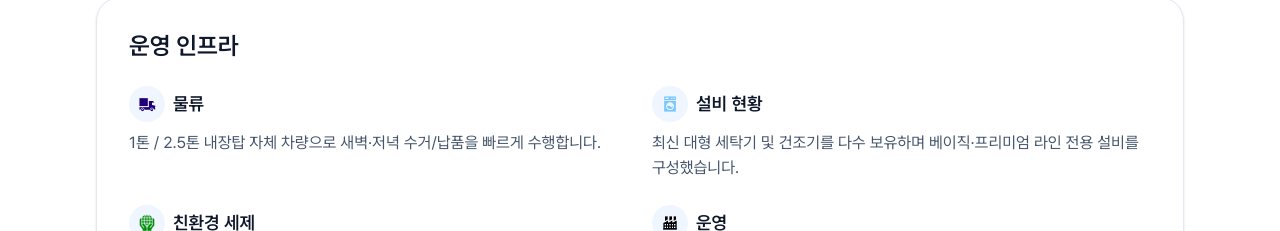
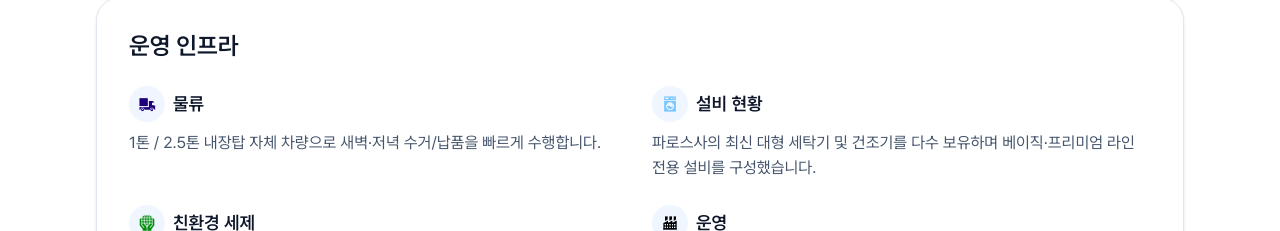
Before and after one commit to luckydut97/washnguy_web, a Next.js app: page /about in a window 1280 px wide. Shown: the part 1149-1380 px from the top of the page. Built offline with nearby package versions, Linux system fonts and the light colour scheme.

Commit message:
feat: 텍스트 변경

```diff
--- a/app/about/page.tsx
+++ b/app/about/page.tsx
@@ -122,7 +122,7 @@ export default function AboutPage() {
               },
               {
                 title: "설비 현황",
-                desc: "최신 대형 세탁기 및 건조기를 다수 보유하며 베이직·프리미엄 라인 전용 설비를 구성했습니다.",
+                desc: "파로스사의 최신 대형 세탁기 및 건조기를 다수 보유하며 베이직·프리미엄 라인 전용 설비를 구성했습니다.",
                 icon: "/equipment.png",
               },
               {
```
